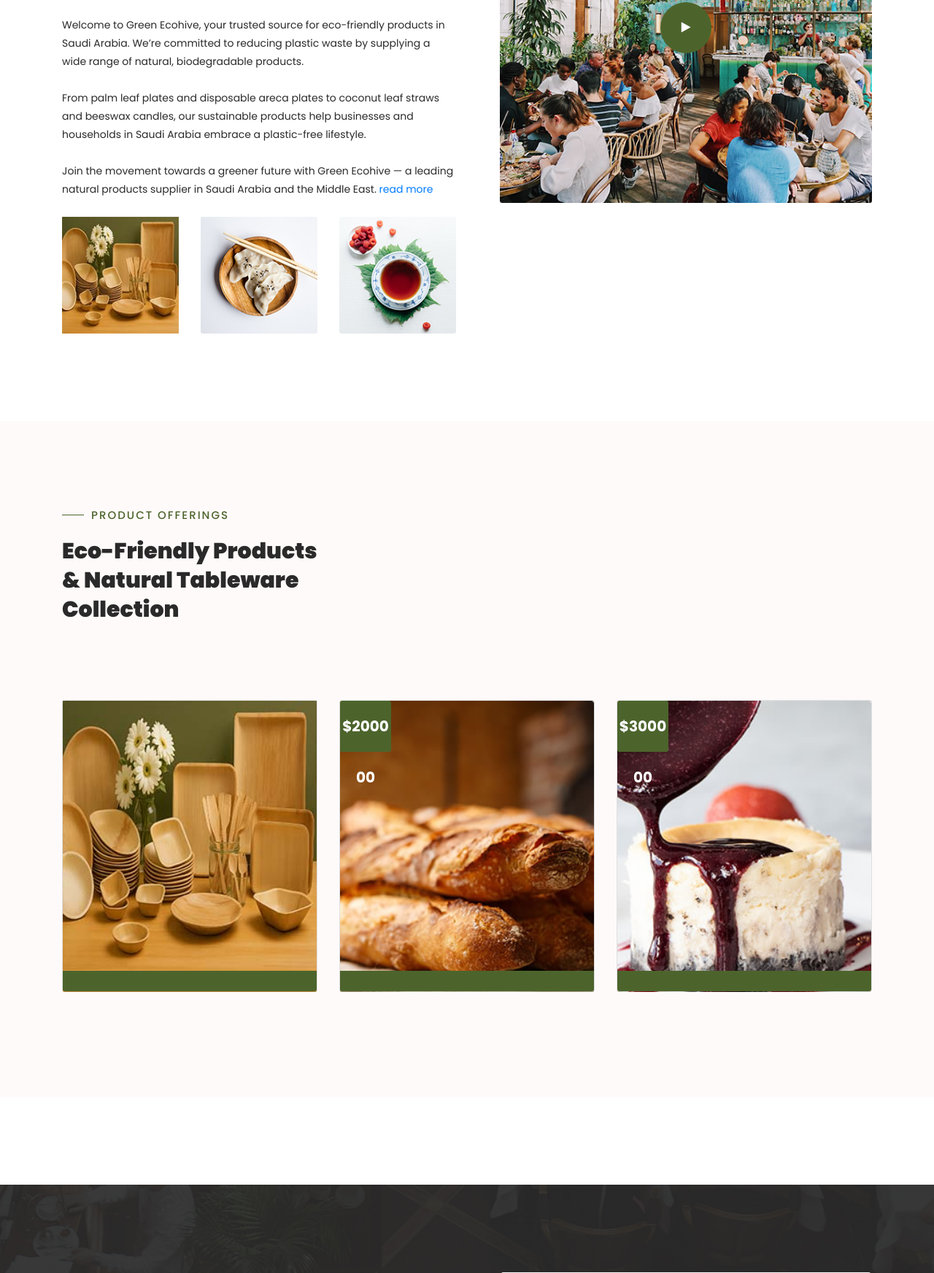
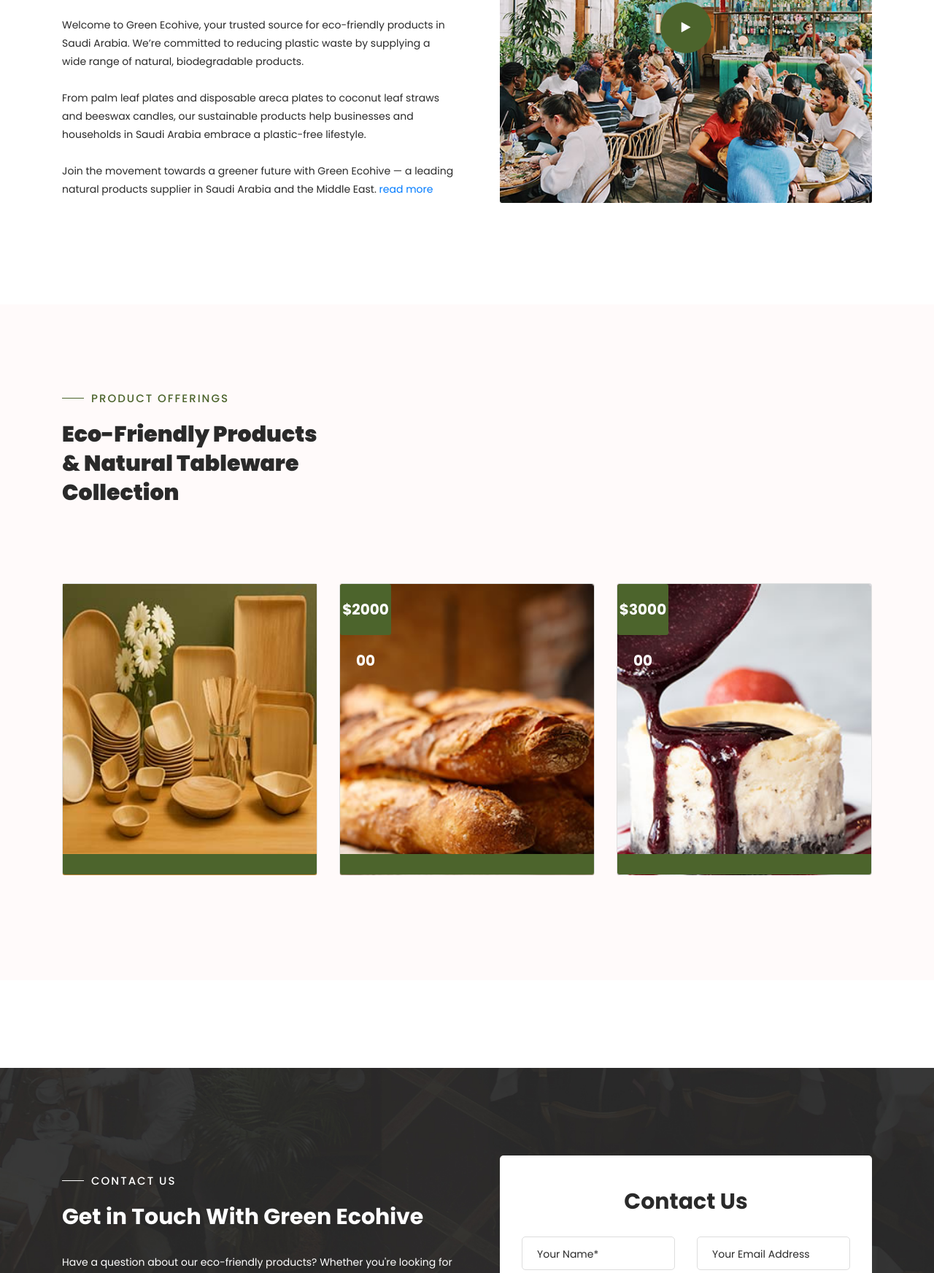
Before and after one commit to rashidt18/greenecohive, a plain HTML site: page index.html in a window 1280 px wide. Shown: the part 1121-2865 px from the top of the page at 73% size. Drawn offline with Linux system fonts and the light colour scheme.

Commit message:
Update index.htmlx
c

```diff
--- a/index.html
+++ b/index.html
@@ -154,7 +154,7 @@ https://templatemo.com/tm-558-klassy-cafe
                             <h2>Trusted Supplier of Eco-Friendly Products & Palm Leaf Plates in the Middle East</h2>
                         </div>
                         <p>Welcome to Green Ecohive, your trusted source for eco-friendly products in Saudi Arabia. We’re committed to reducing plastic waste by supplying a wide range of natural, biodegradable products. <br><br>From palm leaf plates and disposable areca plates to coconut leaf straws and beeswax candles, our sustainable products help businesses and households in Saudi Arabia embrace a plastic-free lifestyle.<br><br>Join the movement towards a greener future with Green Ecohive — a leading natural products supplier in Saudi Arabia and the Middle East.   <a href="https://templatemo.com/tag/restaurant" target="_blank" rel="sponsored">read more </a> </p>
-                        <div class="row">
+                       <!--  <div class="row">
                             <div class="col-4">
                                 <img src="assets/images/about-thumb-01.jpg" alt="">
                             </div>
@@ -164,7 +164,7 @@ https://templatemo.com/tm-558-klassy-cafe
                             <div class="col-4">
                                 <img src="assets/images/about-thumb-03.jpg" alt="">
                             </div>
-                        </div>
+                        </div>  -->
                     </div>
                 </div>
                 <div class="col-lg-6 col-md-6 col-xs-12">
@@ -202,7 +202,7 @@ https://templatemo.com/tm-558-klassy-cafe
             <p class="description">Eco-friendly disposable plates made from fallen areca palm leaves. Sturdy, biodegradable, and perfect for events and catering.</p>
             <div class="main-text-button">
               <div class="scroll-to-section">
-                <a href="#">Make Reservation <i class="fa fa-angle-down"></i></a>
+                <a href="#">Make Reservation <i class="fa fa-angle-down">fvsvsfds</i></a>
               </div>
             </div>
           </div>
```
